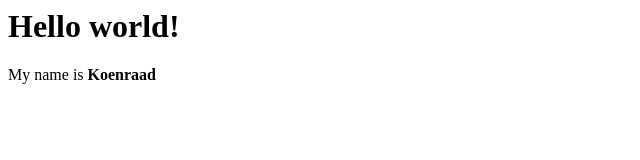
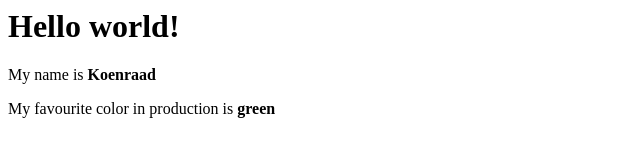
Before and after one commit to koenraadva/mlops-gh-actions, a plain HTML site: page index.html in a window 1280 px wide. Shown: the whole page, without its empty margins (0-640 px from the left). Drawn offline with Linux system fonts and the light colour scheme.

Commit message:
feat: Preferred color in production

```diff
--- a/index.html
+++ b/index.html
@@ -8,5 +8,6 @@
 <body>
     <h1>Hello world!</h1>
     <p>My name is <strong>Koenraad</strong></p>
+    <p>My favourite color in production is <strong>green</strong></p>
 </body>
 </html>
```
